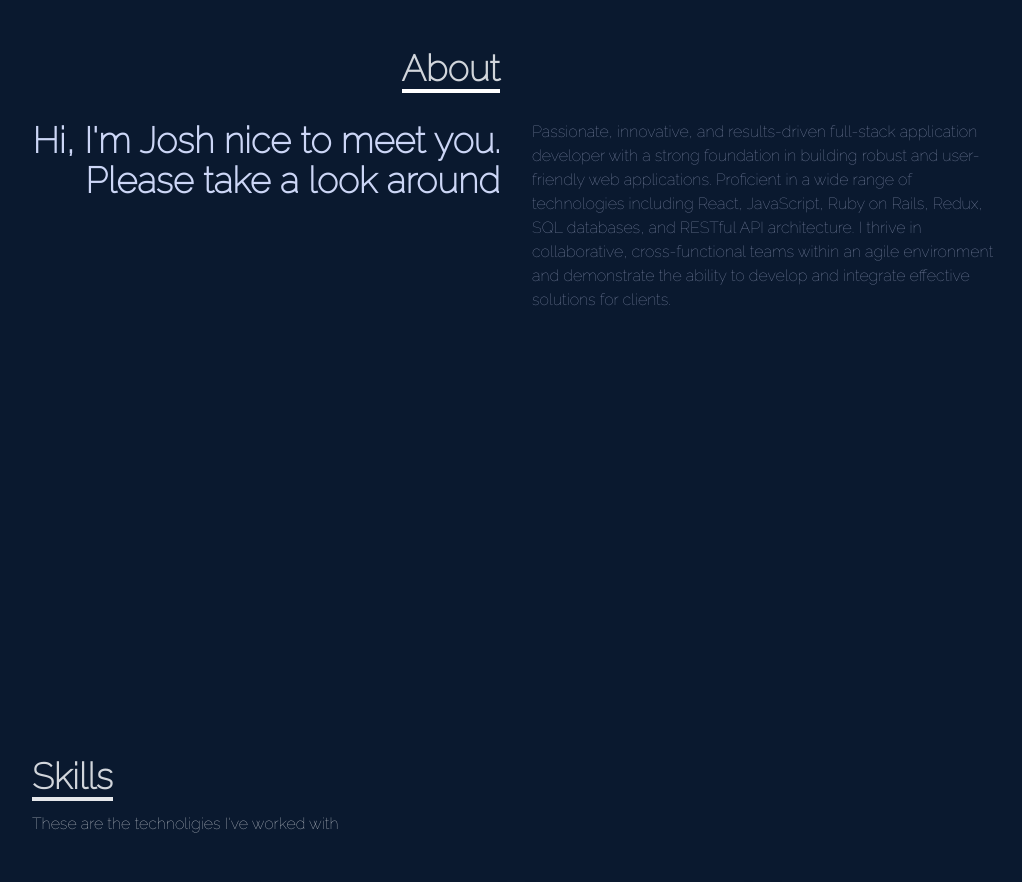
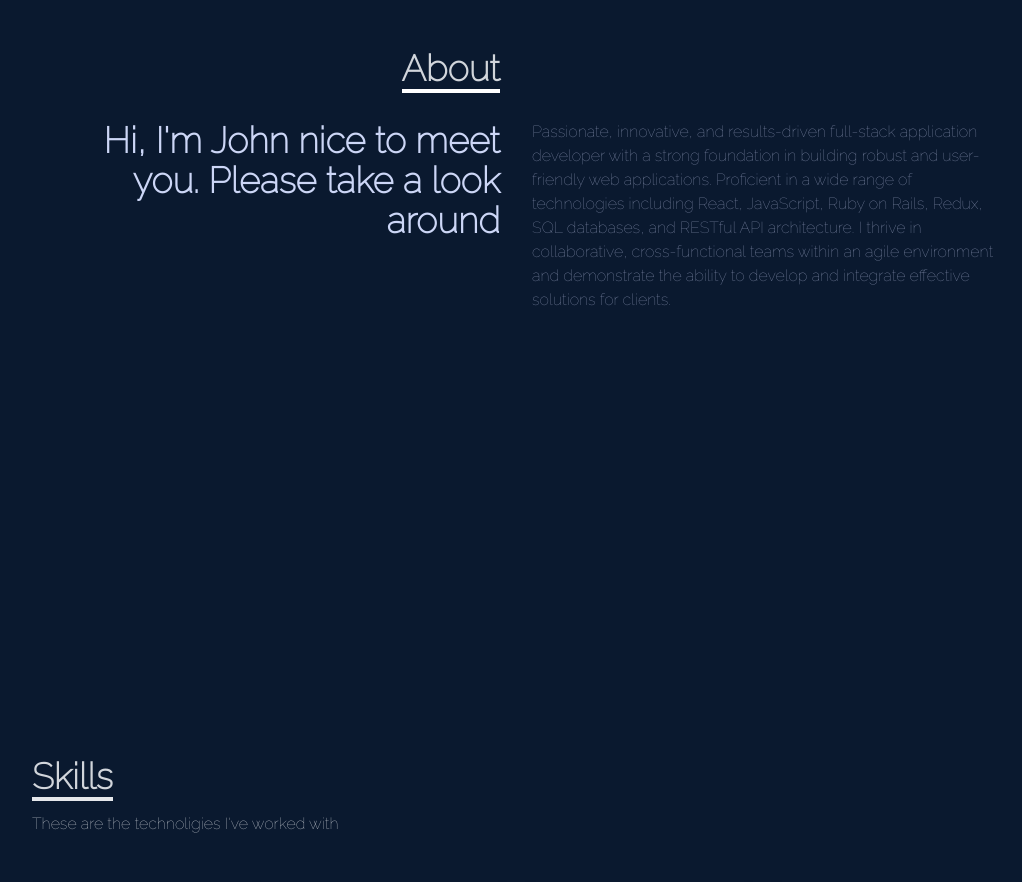
Before and after one commit to OptimisticImpulse/Portfolio-Website, a React (Create React App) app: page / in a window 1280 px wide. Shown: the part 1020-1902 px from the top of the page, without its empty margins (124-1146 px from the left). Built offline with nearby package versions, Linux system fonts and the light colour scheme.

Commit message:
Update About.jsx

```diff
--- a/src/Components/About.jsx
+++ b/src/Components/About.jsx
@@ -14,7 +14,7 @@ const About = () => {
         </div>
         <div className="max-w-[1000px] w-full grid sm:grid-cols-2 gap-8 px-4">
           <div className="sm:text-right text-4xl font-bold">
-            <p className="text-[#ccd6f6]">Hi, I'm Josh nice to meet you. Please take a look around</p>
+            <p className="text-[#ccd6f6]">Hi, I'm John nice to meet you. Please take a look around</p>
           </div>
           <div>
             <p className="text-[#8892b0]">
```
